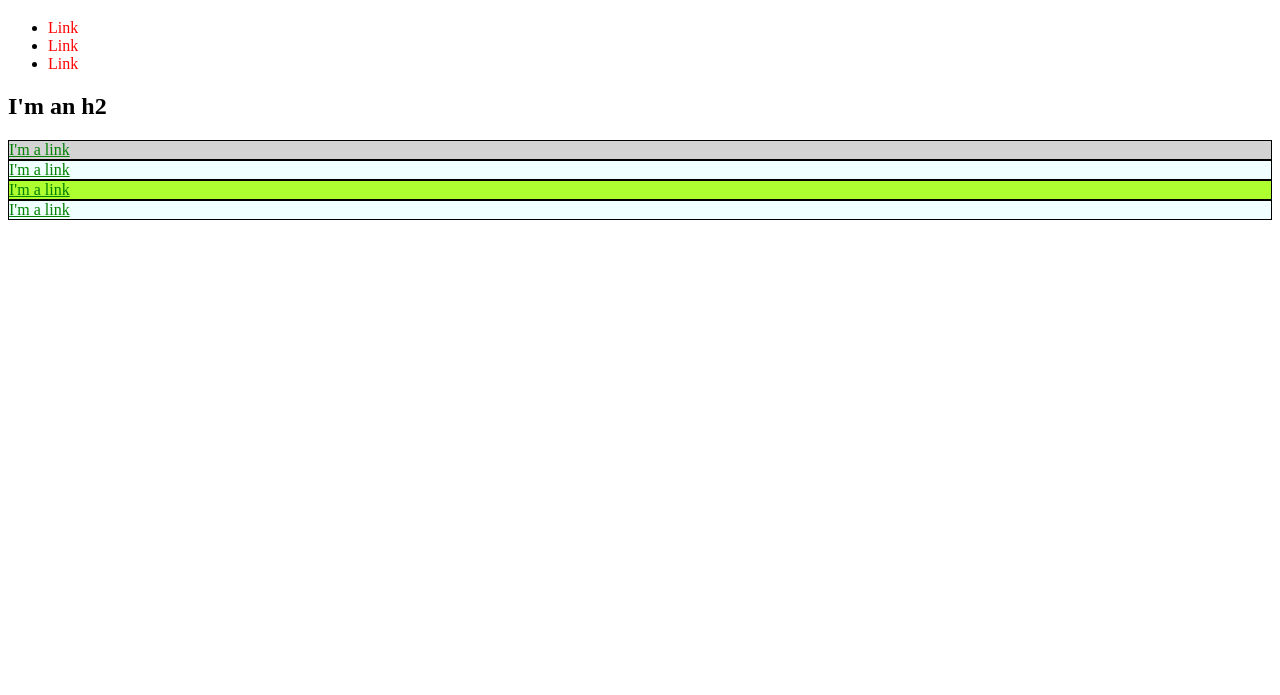
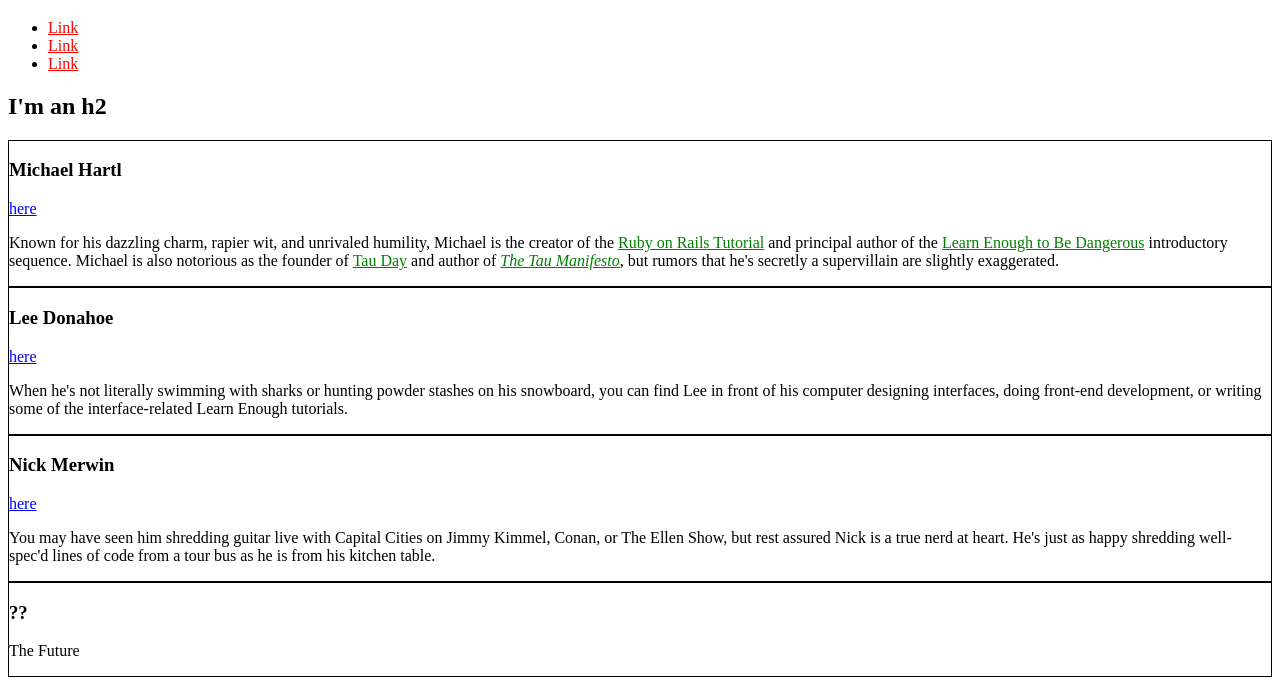
Before and after one commit to corcoranwill/corcoranwill.github.io, a plain HTML site: page index.html in a window 1280 px wide. Shown: the part 61-756 px from the top of the page. Drawn offline with Linux system fonts and the light colour scheme.

Commit message:
Add extra content and organize styles

```diff
--- a/index.html
+++ b/index.html
@@ -4,26 +4,22 @@
     <title>Test Page: Don't Panic</title>
     <meta charset="utf-8" />
     <style>
-      div {
-        border: 1px solid black;
-      }
+      /* GLOBAL STYLES */
       a {
         color: red;
       }
-      #exec-bio {
-        background-color: lightgray;
+
+      /* SOCIAL STYLES */
+      .social-link {
+        color: blue;
       }
-      #owner-bio {
-        background-color: greenyellow;
-      }
+
+      /* BIO STYLES */
       .bio-box {
         border: 1px solid black;
       }
-      .bio-box a {
+      .bio-copy a {
         color: green;
-      }
-      .bio-box {
-        background-color: azure;
       }
     </style>
   </head>
@@ -32,27 +28,64 @@
     <h1>I'm an h1</h1>
     <ul>
       <li>
-        <a>Link</a>
+        <a href="https://example.com/">Link</a>
       </li>
       <li>
-        <a>Link</a>
+        <a href="https://example.com/">Link</a>
       </li>
       <li>
-        <a>Link</a>
+        <a href="https://example.com/">Link</a>
       </li>
     </ul>
     <h2>I'm an h2</h2>
-    <div id="exec-bio" class="bio-box">
-      <a href="https://example.com/">I'm a link</a>
+    <div class="bio-box">
+      <h3>Michael Hartl</h3>
+      <a href="https://twitter.com/mhartl" class="social-link">here</a>
+      <div class="bio-copy">
+        <p>
+          Known for his dazzling charm, rapier wit, and unrivaled humility,
+          Michael is the creator of the
+          <a href="https://www.railstutorial.org/">Ruby on Rails Tutorial</a>
+          and principal author of the
+          <a href="https://learnenough.com/"> Learn Enough to Be Dangerous</a>
+          introductory sequence. Michael is also notorious as the founder of
+          <a href="http://tauday.com/">Tau Day</a> and author of
+          <a href="http://tauday.com/tau-manifesto"
+            ><em>The Tau Manifesto</em></a
+          >, but rumors that he's secretly a supervillain are slightly
+          exaggerated.
+        </p>
+      </div>
     </div>
     <div class="bio-box">
-      <a href="https://example.com/">I'm a link</a>
-    </div>
-    <div id="owner-bio" class="bio-box">
-      <a href="https://example.com/">I'm a link</a>
+      <h3>Lee Donahoe</h3>
+      <a href="https://twitter.com/leedonahoe" class="social-link">here</a>
+      <div class="bio-copy">
+        <p>
+          When he's not literally swimming with sharks or hunting powder stashes
+          on his snowboard, you can find Lee in front of his computer designing
+          interfaces, doing front-end development, or writing some of the
+          interface-related Learn Enough tutorials.
+        </p>
+      </div>
     </div>
     <div class="bio-box">
-      <a href="https://example.com/">I'm a link</a>
+      <h3>Nick Merwin</h3>
+      <a href="https://twitter.com/nickmerwin" class="social-link">here</a>
+      <div class="bio-copy">
+        <p>
+          You may have seen him shredding guitar live with Capital Cities on
+          Jimmy Kimmel, Conan, or The Ellen Show, but rest assured Nick is a
+          true nerd at heart. He's just as happy shredding well-spec'd lines of
+          code from a tour bus as he is from his kitchen table.
+        </p>
+      </div>
+    </div>
+    <div class="bio-box">
+      <h3>??</h3>
+      <p>
+        The Future
+      </p>
     </div>
   </body>
 </html>
```
